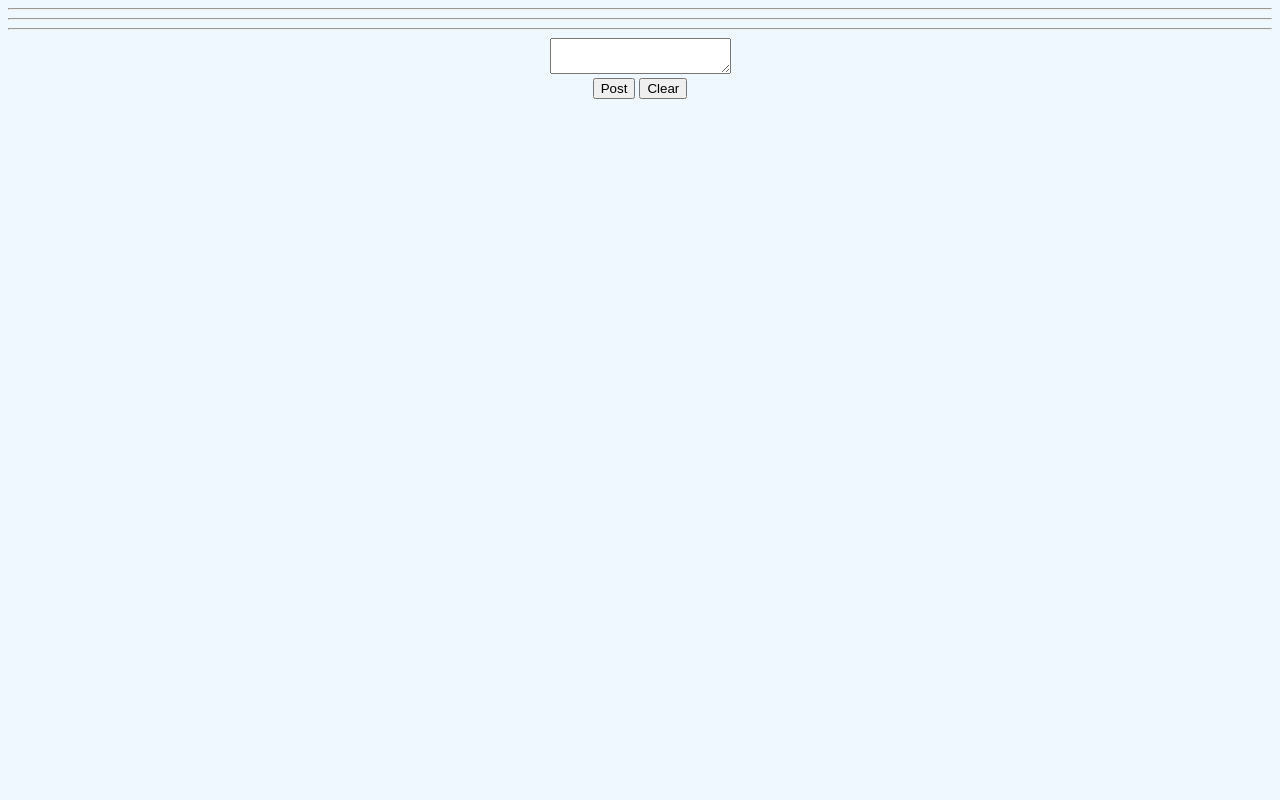
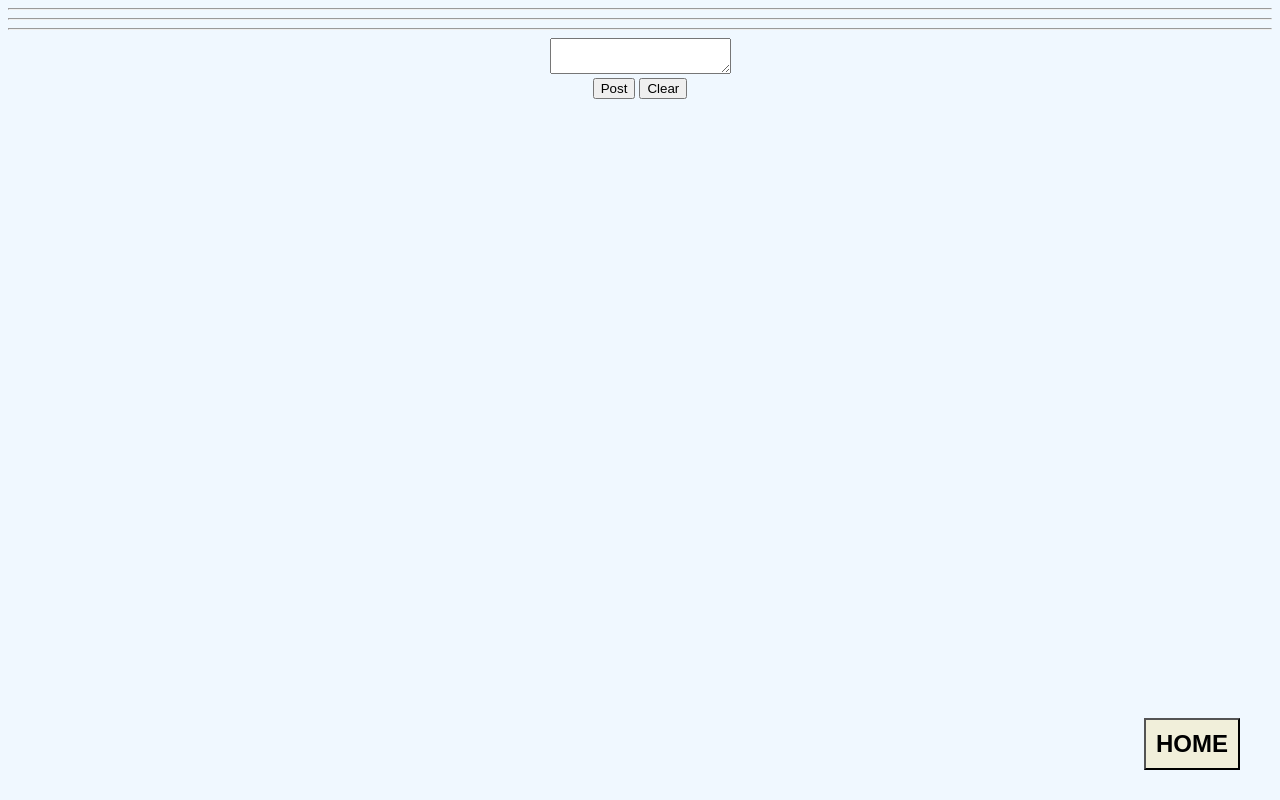
Before and after one commit to Temimeno/Portfolio, a plain HTML site: page Assignment/assignment5/index.html in a window 1280 px wide. Drawn offline with Linux system fonts and the light colour scheme.

Commit message:
ADD: Home Button to all pages

```diff
--- a/Assignment/assignment4/style.css
+++ b/Assignment/assignment4/style.css
@@ -224,7 +224,7 @@ a:visited {
     }
 }
 
-button {
+#HomeButton {
     font-size: 24px;
     font-weight: bold;
     padding: 10px;
@@ -233,3 +233,13 @@ button {
     margin-bottom: 10px;
     cursor: pointer;
 }
+
+#HomeButton:hover {
+    background-color: #E5DC8F;
+}
+
+.BackHome {
+    position: fixed;
+    bottom: 20px;
+    right: 40px;
+}
--- a/Assignment/assignment5/index.html
+++ b/Assignment/assignment5/index.html
@@ -21,5 +21,11 @@
 		<button type="button" onclick="postFunction()">Post</button>
 		<button type="button" onclick="clearFunction()">Clear</button>
 	</div>
+
+	<div class="BackHome">
+        <a href="https://temimeno.github.io/Portfolio/">
+            <button type="button" id="HomeButton">HOME</button>
+        </a>
+    </div>
 </body>
 </html>
--- a/Assignment/assignment5/style.css
+++ b/Assignment/assignment5/style.css
@@ -5,3 +5,23 @@ body {
 .InputArea, div {
     text-align: center;
 }
+
+#HomeButton {
+    font-size: 24px;
+    font-weight: bold;
+    padding: 10px;
+    background-color: #f1efda;
+    margin-top: 10px;
+    margin-bottom: 10px;
+    cursor: pointer;
+}
+
+#HomeButton:hover {
+    background-color: #E5DC8F;
+}
+
+.BackHome {
+    position: fixed;
+    bottom: 20px;
+    right: 40px;
+}
--- a/Assignment/assignment6/style.css
+++ b/Assignment/assignment6/style.css
@@ -1,3 +1,23 @@
 body {
     background-color: antiquewhite;
 }
+
+#HomeButton {
+    font-size: 24px;
+    font-weight: bold;
+    padding: 10px;
+    background-color: #f1efda;
+    margin-top: 10px;
+    margin-bottom: 10px;
+    cursor: pointer;
+}
+
+#HomeButton:hover {
+    background-color: #E5DC8F;
+}
+
+.BackHome {
+    position: fixed;
+    bottom: 20px;
+    right: 40px;
+}
--- a/Assignment/assignment7/game.css
+++ b/Assignment/assignment7/game.css
@@ -34,3 +34,23 @@
 body {
     background-color:burlywood;
 }
+
+#HomeButton {
+    font-size: 24px;
+    font-weight: bold;
+    padding: 10px;
+    background-color: #f1efda;
+    margin-top: 10px;
+    margin-bottom: 10px;
+    cursor: pointer;
+}
+
+#HomeButton:hover {
+    background-color: #E5DC8F;
+}
+
+.BackHome {
+    position: fixed;
+    bottom: 20px;
+    right: 40px;
+}
```
Also changed, not shown: Assignment/assignment4/recipe.html (+6 -0 lines), Assignment/assignment6/login.html (+6 -0 lines), Assignment/assignment6/register.html (+6 -0 lines), Assignment/assignment7/index.html (+6 -0 lines).
